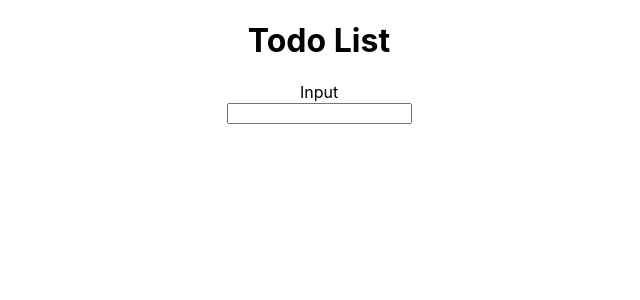
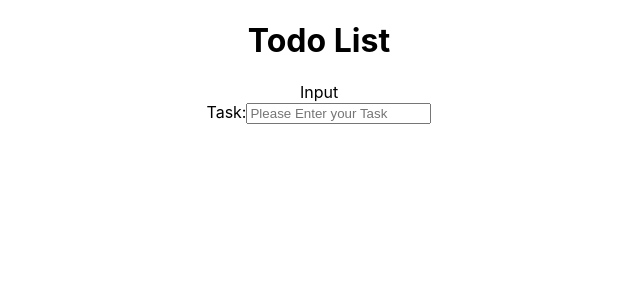
Before and after one commit to musaissa15/react_testing, a React (Create React App) app: page / in a window 1280 px wide. Shown: the top 300 px of the page, without its empty margins (321-961 px from the left). Built offline with nearby package versions, Linux system fonts and the light colour scheme.

Commit message:
test for input placeholder

```diff
--- a/package.json
+++ b/package.json
@@ -34,5 +34,8 @@
       "last 1 firefox version",
       "last 1 safari version"
     ]
+  },
+  "devDependencies": {
+    "@testing-library/dom": "^8.19.0"
   }
 }
--- a/src/Input/Input.jsx
+++ b/src/Input/Input.jsx
@@ -2,13 +2,16 @@ import React from 'react'
 
 const Input = () => {
   return (
-    <div>
-      Input
-      <form >
-        <input type="text" name="Task" />
-</form>
-    </div>
-  )
+		<div>
+			Input
+			<form>
+				<label>
+					Task:
+					<input type="text" placeholder="Please Enter your Task" />
+				</label>
+			</form>
+		</div>
+	);
 }
 
 export default Input
```
Also changed, not shown: 2 other files (tests, documents, lock files or other folders).
